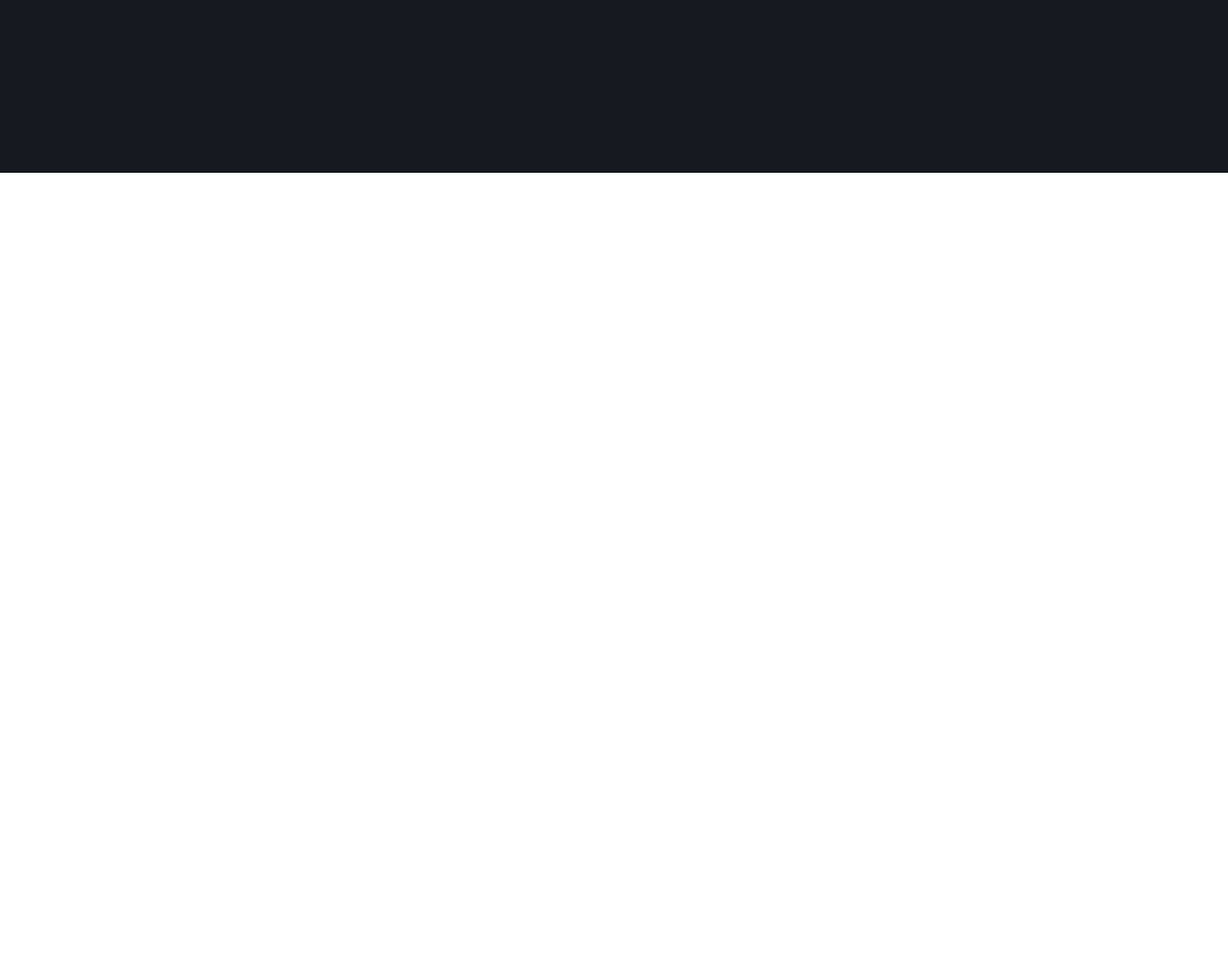
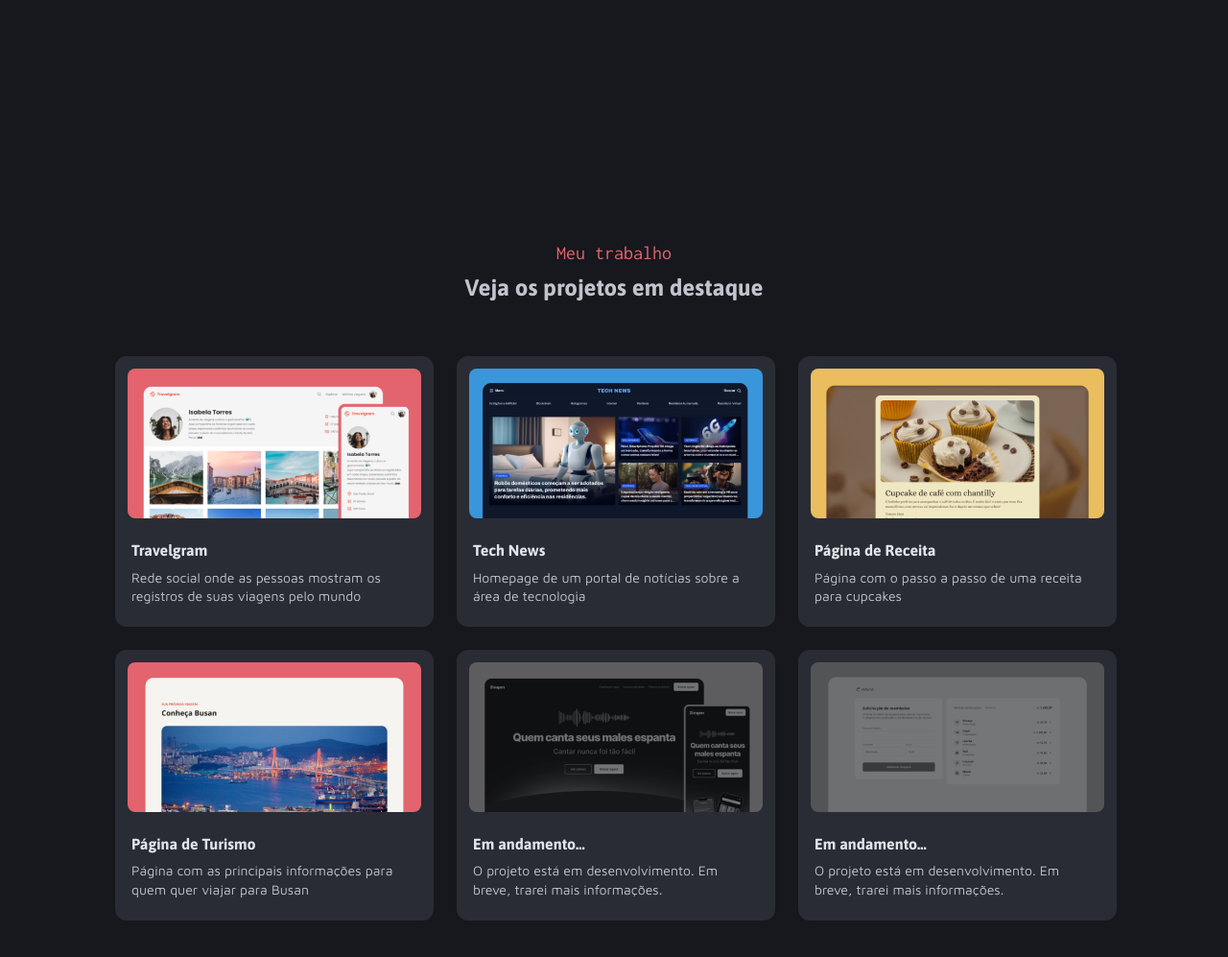
Before and after one commit to llorenzojorge/portfolio, a plain HTML site: page index.html in a window 1280 px wide. Shown: the part 553-1550 px from the top of the page at 96% size. Before the commit the page ends 800 px from the top, so only its background shows below. Drawn offline with Linux system fonts and the light colour scheme.

Commit message:
criando e configurando section projects

```diff
--- a/index.html
+++ b/index.html
@@ -64,5 +64,86 @@
             </div>
         </section>
     </div>
+
+    <section id="projects" class="flex flex-column">
+        <header>
+            <h1 class="red subtitle">Meu trabalho</h1>
+            <h2 class="text-asap-md">Veja os projetos em destaque</h2>
+        </header>
+
+        <div class="grid">
+            <figure>
+                <img src="assets/images/Thumbnail_Project-01.png" alt="">
+                <figcaption>
+                    <h3 class="text-asap-sm gray-600">
+                        Travelgram
+                    </h3>
+                    <p class="text-maven-sm">
+                        Rede social onde as pessoas mostram os registros de suas viagens pelo mundo
+                    </p>
+                </figcaption>
+            </figure>
+
+            <figure>
+                <img src="assets/images/Thumbnail_Project-02.png" alt="">
+                <figcaption>
+                    <h3 class="text-asap-sm gray-600">
+                        Tech News
+                    </h3>
+                    <p class="text-maven-sm">
+                        Homepage de um portal de notícias sobre a área de tecnologia
+                    </p>
+                </figcaption>
+            </figure>
+
+            <figure>
+                <img src="assets/images/Thumbnail_Project-03.png" alt="">
+                <figcaption>
+                    <h3 class="text-asap-sm gray-600">
+                        Página de Receita
+                    </h3>
+                    <p class="text-maven-sm">
+                        Página com o passo a passo de uma receita para cupcakes
+                    </p>
+                </figcaption>
+            </figure>
+
+            <figure>
+                <img src="assets/images/Thumbnail_Project-06.png" alt="">
+                <figcaption>
+                    <h3 class="text-asap-sm gray-600">
+                        Página de Turismo
+                    </h3>
+                    <p class="text-maven-sm">
+                        Página com as principais informações para quem quer viajar para Busan
+                    </p>
+                </figcaption>
+            </figure>
+
+            <figure>
+                <img class="img-block" src="assets/images/Thumbnail_Project-04.png" alt="">
+                <figcaption>
+                    <h3 class="text-asap-sm gray-600">
+                        Em andamento...
+                    </h3>
+                    <p class="text-maven-sm">
+                        O projeto está em desenvolvimento. Em breve, trarei mais informações.
+                    </p>
+                </figcaption>
+            </figure>
+
+            <figure>
+                <img class="img-block" src="assets/images/Thumbnail_Project-05.png" alt="">
+                <figcaption>
+                    <h3 class="text-asap-sm gray-600">
+                        Em andamento...
+                    </h3>
+                    <p class="text-maven-sm">
+                        O projeto está em desenvolvimento. Em breve, trarei mais informações.
+                    </p>
+                </figcaption>
+            </figure>
+        </div>
+    </section>
 </body>
 </html>
--- a/styles/global.css
+++ b/styles/global.css
@@ -36,6 +36,10 @@
     --gray-600: #E2E4E9;
 }
 
+body {
+    color: var(--gray-500);
+}
+
 a {
     background-color: var(--gray-300);
     border-radius: 8px;
--- a/styles/index.css
+++ b/styles/index.css
@@ -1,3 +1,4 @@
 @import url(global.css);
-@import url(header.css);
+@import url(intro.css);
+@import url(projects.css);
 @import url(utility.css);
--- /dev/null
+++ b/styles/projects.css
@@ -0,0 +1,53 @@
+#projects {
+    padding-block: 72px 144px;
+    padding-inline: 120px;
+    gap: 56px;
+    background-color: var(--gray-200);
+
+    header {
+        max-width: 1040px;
+        margin-inline: auto;
+        text-align: center;
+
+        h1 {
+            padding-bottom: 10px;
+        }
+    }
+
+    div {
+        max-width: 1040px;
+        margin-inline: auto;
+        grid-template-columns: repeat(3, 1fr);
+        gap: 24px;
+
+        figure {
+            display: grid;
+            gap: 20px;
+
+            border: 1px solid transparent;
+            background-color: var(--gray-300);
+            border-radius: 12px;
+            padding-block: 12px 17px;
+            padding-inline: 12px;
+
+            img {
+                max-width: 306px;
+                object-fit: cover;
+                border-radius: 8px;
+            }
+
+            figcaption {
+                display: grid;
+                gap: 8px;
+                padding: 4px;
+            }
+
+        }
+
+        figure:hover {
+            cursor: pointer;
+            border: 1px solid var(--red);
+        }
+    }
+
+}
--- a/styles/utility.css
+++ b/styles/utility.css
@@ -40,6 +40,18 @@
     font: var(--text-asap-lg);
 }
 
+.text-asap-md {
+    font: var(--text-asap-md);
+}
+
+.text-asap-sm {
+    font: var(--text-asap-sm);
+}
+
+.text-maven-md {
+    font: var(--text-maven-md);
+}
+
 .text-maven-sm {
     font: var(--text-maven-sm);
 }
@@ -52,3 +64,17 @@
 .flex-column {
     flex-direction: column;
 }
+
+/* GRID */
+
+.grid {
+    display: grid;
+}
+
+/* EFEITO IMAGEM BLOQUEADA */
+.img-block {
+    filter: grayscale(100%) brightness(60%);
+    opacity: 0.7;
+    pointer-events: none; /* impede interação */
+    transition: filter 0.3s ease, opacity 0.3s ease;
+}
```
Also changed, not shown: styles/intro.css (renamed from styles/header.css).
